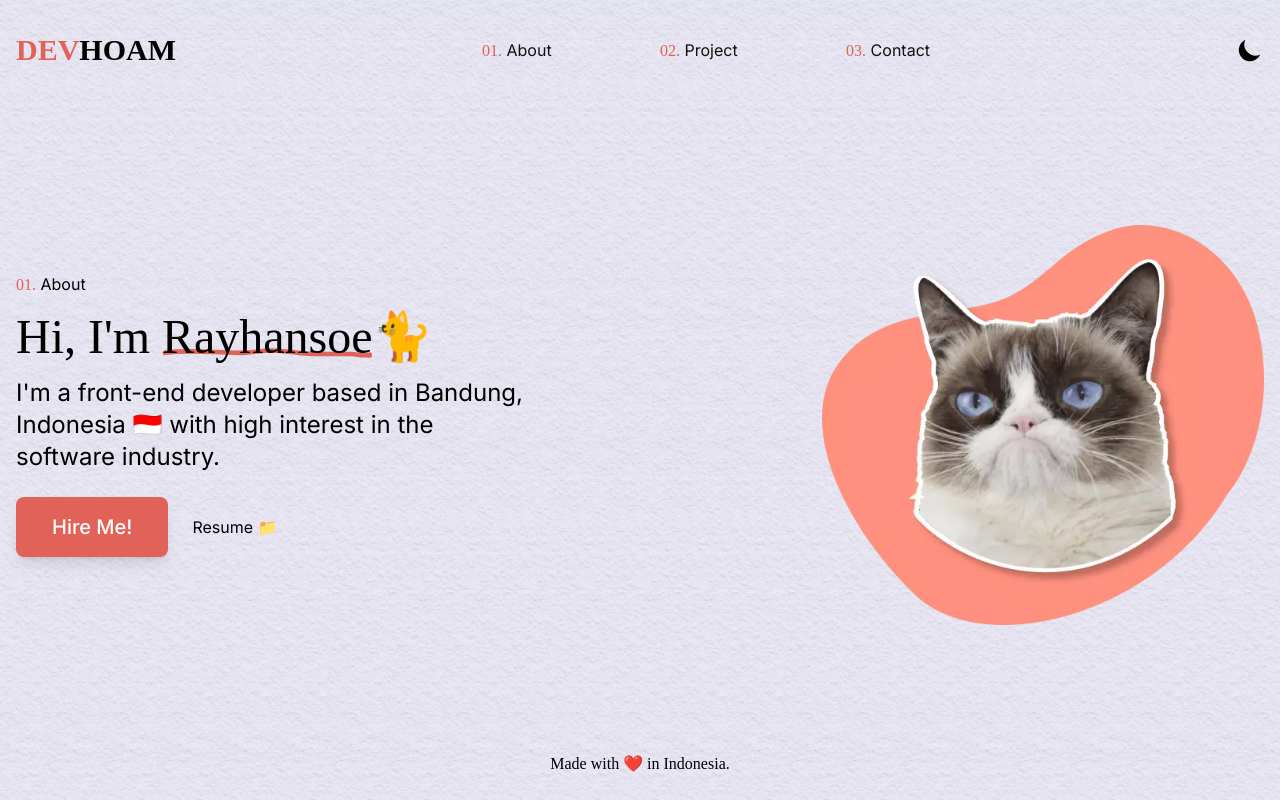
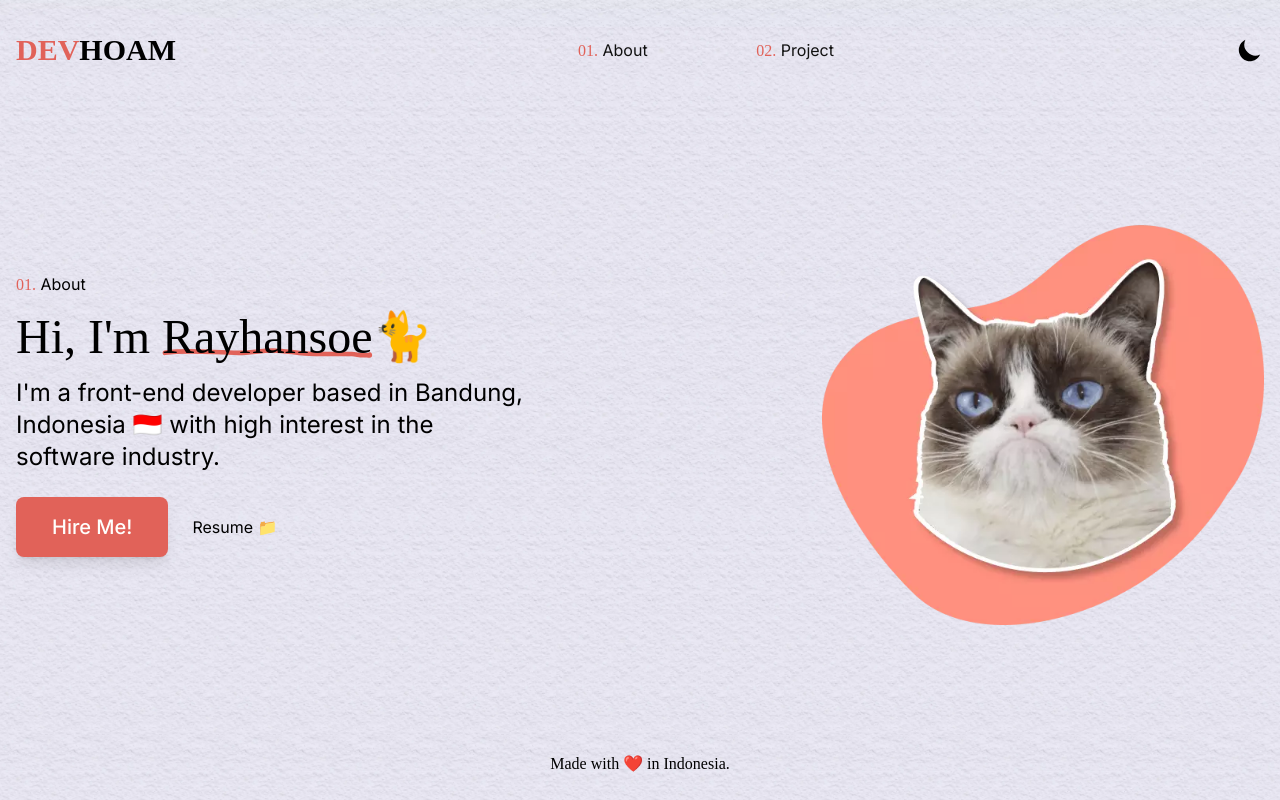
Before and after one commit to rayhansoe/rayhansoe.github.io, a Next.js app: page / in a window 1280 px wide. Built offline with nearby package versions, Linux system fonts and the light colour scheme; a web font is replaced by a local one.

Commit message:
some optimizations.

```diff
--- a/components/Hero.jsx
+++ b/components/Hero.jsx
@@ -1,8 +1,11 @@
 import Image from 'next/image'
 import dynamic from 'next/dynamic'
+import Link from 'next/link'
 import { useRouter } from 'next/router'
+
+import Cat from '../public/Cat Full.webp'
+
 import styles from '../styles/Hero.module.scss'
-import Link from 'next/link'
 
 const Container = dynamic(() => import('./Container'))
 
@@ -28,11 +31,9 @@ const Hero = () => {
 																					sm:px-0 lg:order-1 lg:mx-0 lg:max-w-[442px]
 																					lg:max-h-[442px] 2xl:max-w-[560px] 2xl:max-h-[560px]'>
 						<Image
-							src='/Cat Full.webp'
+							src={Cat}
 							alt='Cat Againts The World.'
 							placeholder='blur'
-							loading='eager'
-							blurDataURL
 							width='100%'
 							height='100%'
 							layout='responsive'
--- a/components/NavBar.jsx
+++ b/components/NavBar.jsx
@@ -1,7 +1,9 @@
 import Link from 'next/link'
 import dynamic from 'next/dynamic'
 import { useTheme } from 'next-themes'
+
 import { useCallback, useEffect, useState } from 'react'
+
 import { MoonIcon, SunIcon, MenuIcon } from '@heroicons/react/solid'
 
 const Container = dynamic(() => import('./Container'))
@@ -81,7 +83,7 @@ const NavBar = () => {
 							p-24 gap-8 bg-white text-text-dark dark:text-text-light
 							dark:bg-dark-mode rounded pointer-events-auto cursor-default
 							z-20 lg:p-0 lg:flex-row lg:bg-opacity-0 lg:dark:bg-opacity-0
-							lg:text-base lg:justify-between lg:max-w-md lg:flex-shrink lg:mx-auto'
+							lg:text-base lg:justify-between lg:max-w-[16rem] lg:flex-shrink lg:mx-auto'
 							onClick={stopBubbling}>
 							<li>
 								<Link href='/'>
@@ -94,13 +96,6 @@ const NavBar = () => {
 								<Link href='/projects'>
 									<a>
 										<span className='font-averia text-primary-color'>02.</span> Project
-									</a>
-								</Link>
-							</li>
-							<li>
-								<Link href='#'>
-									<a>
-										<span className='font-averia text-primary-color'>03.</span> Contact
 									</a>
 								</Link>
 							</li>
--- a/components/Projects.jsx
+++ b/components/Projects.jsx
@@ -2,8 +2,12 @@ import Link from 'next/link'
 import Image from 'next/image'
 import dynamic from 'next/dynamic'
 import { useTheme } from 'next-themes'
+
+import { useEffect, useState } from 'react'
+
 import { ExternalLinkIcon } from '@heroicons/react/outline'
-import { useEffect, useState } from 'react'
+
+import { ProjectPreview } from '../public/project1-preview.webp'
 
 const Container = dynamic(() => import('./Container'))
 
@@ -68,11 +72,9 @@ const Projects = () => {
 							<Link href='https://rayhansoe.github.io/moviesdb/'>
 								<a target='_blank'>
 									<Image
-										src='/project1-preview.webp'
+										src={ProjectPreview}
 										alt='Project Preview.'
 										placeholder='blur'
-										blurDataURL
-										loading='eager'
 										width='100%'
 										height='69.8701298701%'
 										layout='responsive'
```
